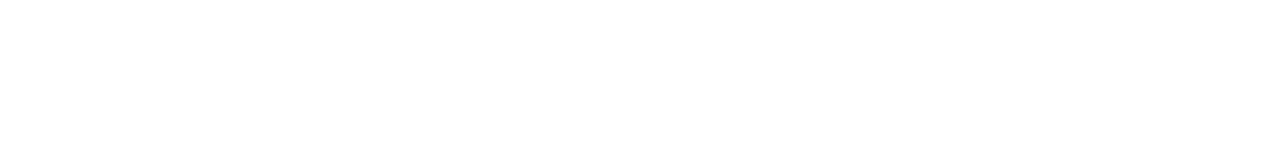
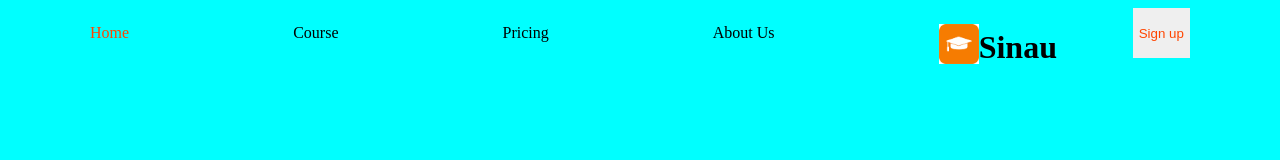
Before and after one commit to Kibaara-wangu/git-flow-test, a plain HTML site: page index.html in a window 1280 px wide. Drawn offline with Linux system fonts and the light colour scheme.

Commit message:
added navbar

```diff
--- a/index.html
+++ b/index.html
@@ -4,8 +4,23 @@
     <meta charset="UTF-8">
     <meta name="viewport" content="width=device-width, initial-scale=1.0">
     <title>Document</title>
+    <link rel="stylesheet" href="style.css">
 </head>
 <body>
+    <header class="topnav">
+        <p id="first">Home</p>
+        <p>Course</p>
+        <p>Pricing</p>
+        <p>About Us</p>
+        <div class="image">
+            <p><img src="cap icon.png" alt="" style="width: 40px; height: 40px;"> <h1>Sinau</h1></p>
+
+        </div>
+        <button>Sign up</button>
+
+
+            </header>
+
 
 </body>
 </html>
--- a/style.css
+++ b/style.css
@@ -0,0 +1,25 @@
+.topnav{
+    display: flex;
+    justify-content: space-around;
+    border: 1px solid;
+    border: none;
+    font-size: medium;
+
+
+}
+#first{
+    color: orangered;
+}
+body{
+    background-color: aqua;
+}
+.image{
+    height: 30px;
+    width: 30px;
+    display: flex;
+
+}
+button{
+    color: orangered;
+    border: none;
+}
```
Also changed, not shown: cap icon.png (added).
